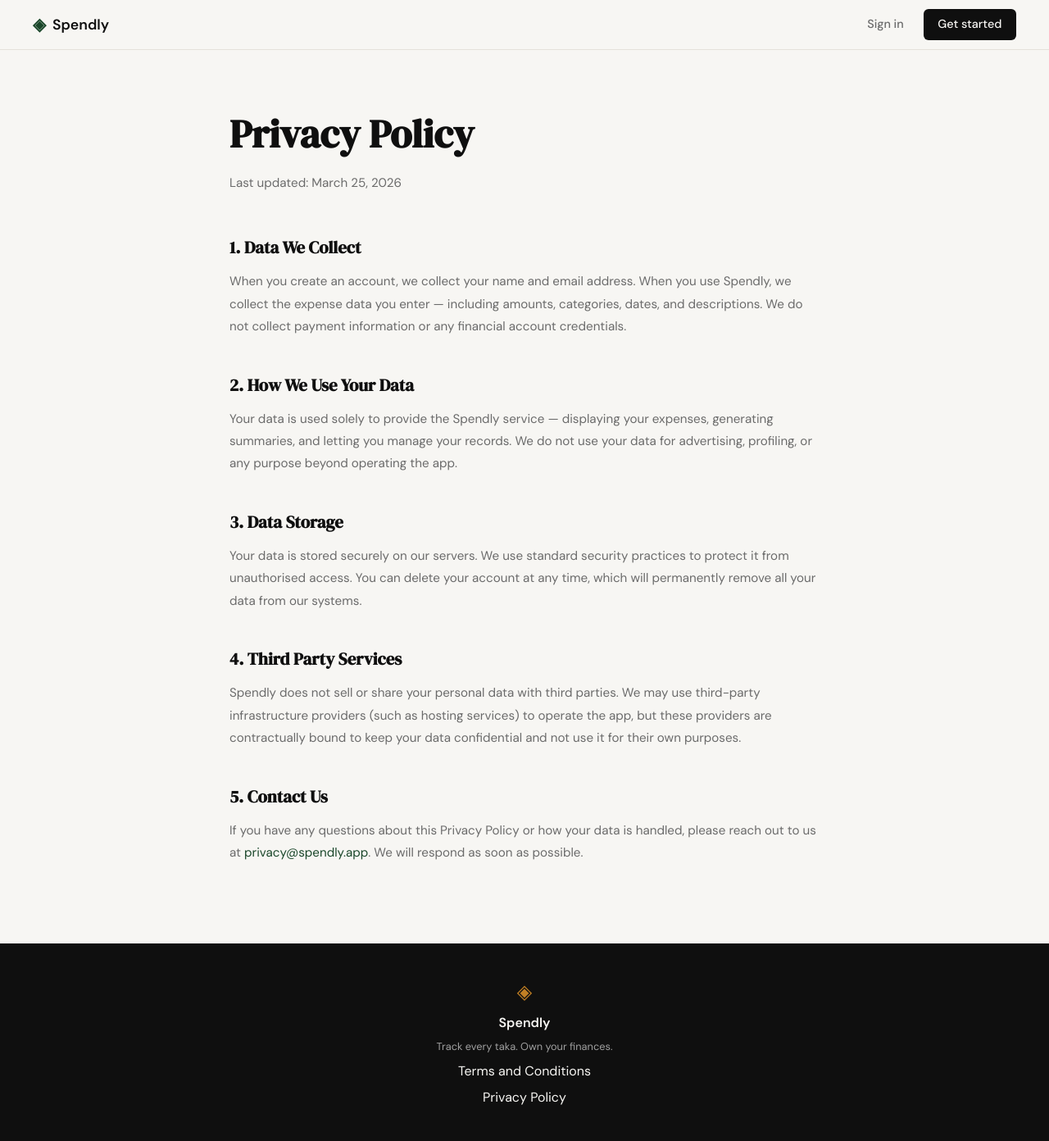
After one commit to RuhulAminSharif/expense-tracker, a Flask app: page /privacy in a window 1280 px wide. The commit adds this page. Shown: the whole page at 82% size. Run offline with Flask 3, Linux system fonts and the light colour scheme.

Commit message:
feat: add privacy policy page and update footer link

```diff
--- a/app.py
+++ b/app.py
@@ -23,6 +23,10 @@ def login():
 def terms():
     return render_template("terms.html")
 
+@app.route("/privacy")
+def privacy():
+    return render_template("privacy.html")
+
 # Placeholder routes
 
 @app.route("/logout")
--- a/templates/base.html
+++ b/templates/base.html
@@ -35,7 +35,7 @@
             <span class="footer-name">Spendly</span>
             <p class="footer-copy">Track every taka. Own your finances.</p>
             <a href="/terms">Terms and Conditions</a>
-            <a href="#">Privacy Policy</a>
+            <a href="/privacy">Privacy Policy</a>
         </div>
     </footer>
 
--- /dev/null
+++ b/templates/privacy.html
@@ -0,0 +1,29 @@
+{% extends "base.html" %}
+
+{% block title %}Privacy Policy — Spendly{% endblock %}
+
+{% block content %}
+
+<section class="terms-page">
+    <div class="terms-inner">
+        <h1>Privacy Policy</h1>
+        <p class="terms-updated">Last updated: March 25, 2026</p>
+
+        <h2>1. Data We Collect</h2>
+        <p>When you create an account, we collect your name and email address. When you use Spendly, we collect the expense data you enter — including amounts, categories, dates, and descriptions. We do not collect payment information or any financial account credentials.</p>
+
+        <h2>2. How We Use Your Data</h2>
+        <p>Your data is used solely to provide the Spendly service — displaying your expenses, generating summaries, and letting you manage your records. We do not use your data for advertising, profiling, or any purpose beyond operating the app.</p>
+
+        <h2>3. Data Storage</h2>
+        <p>Your data is stored securely on our servers. We use standard security practices to protect it from unauthorised access. You can delete your account at any time, which will permanently remove all your data from our systems.</p>
+
+        <h2>4. Third Party Services</h2>
+        <p>Spendly does not sell or share your personal data with third parties. We may use third-party infrastructure providers (such as hosting services) to operate the app, but these providers are contractually bound to keep your data confidential and not use it for their own purposes.</p>
+
+        <h2>5. Contact Us</h2>
+        <p>If you have any questions about this Privacy Policy or how your data is handled, please reach out to us at <a href="mailto:privacy@spendly.app" style="color: var(--accent);">privacy@spendly.app</a>. We will respond as soon as possible.</p>
+    </div>
+</section>
+
+{% endblock %}
```
